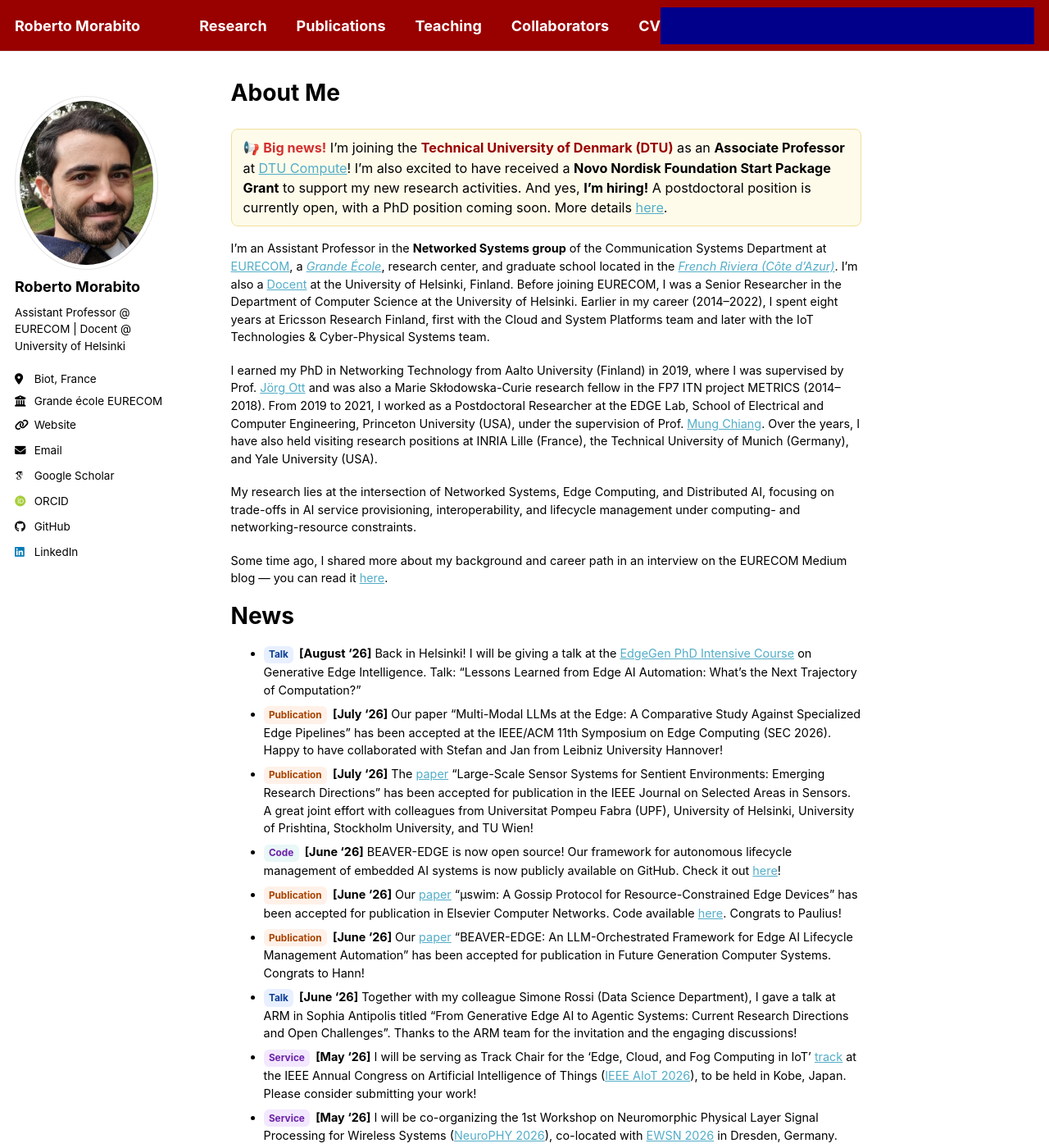
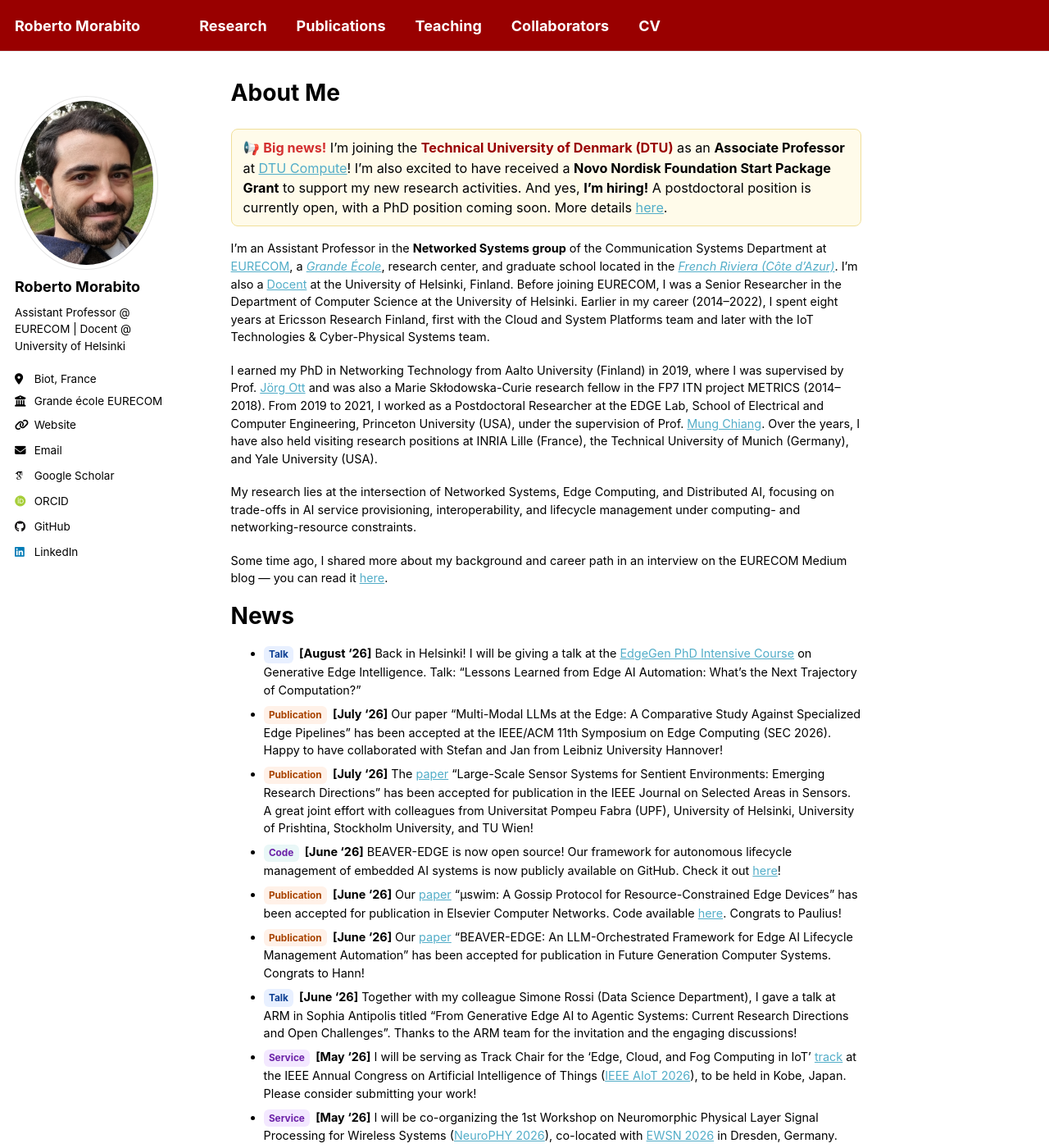
Before and after one commit to robertmora/robertmora.github.io, a Jekyll site: the page built from _pages/about.md, in a window 1280 px wide and 1400 px high. Shown: the whole window at 82% size. Built offline with Jekyll 4.4.1, drawn with Linux system fonts in a browser that asks for light colours; some web fonts are replaced; a script that is not in the unit is left out.

Commit message:
Update _navigation.scss

```diff
--- a/_sass/layout/_navigation.scss
+++ b/_sass/layout/_navigation.scss
@@ -175,7 +175,7 @@
 .greedy-nav {
   position: relative;
   min-width: 250px;
-  background: darkblue;
+  background: #990000;
 
   a {
     display: block;
@@ -198,8 +198,8 @@
     padding: 0 0.5rem;
     border: 0;
     outline: none;
-    background-color: darkblue;
-    color: darkblue;
+    background-color: #990000;
+    color: #990000;
     cursor: pointer;
     z-index: 100;
   }
@@ -233,7 +233,7 @@
         display: flex;
         justify-content: center;
         cursor: pointer;
-        background: darkblue;
+        background: #990000;
       }
     }
 
@@ -246,7 +246,7 @@
         left: 0;
         bottom: 0;
         height: 4px;
-        background: darkblue;
+        background: #990000;
         width: 100%;
         -webkit-transition: $global-transition;
         transition: $global-transition;
@@ -271,7 +271,7 @@
     padding: 5px;
     border: 1px solid var(--global-border-color);
     border-radius: $border-radius;
-    background: darkblue;
+    background: #990000;
     box-shadow: 0 0 10px rgba(#000, 0.25);
 
     a {
```
